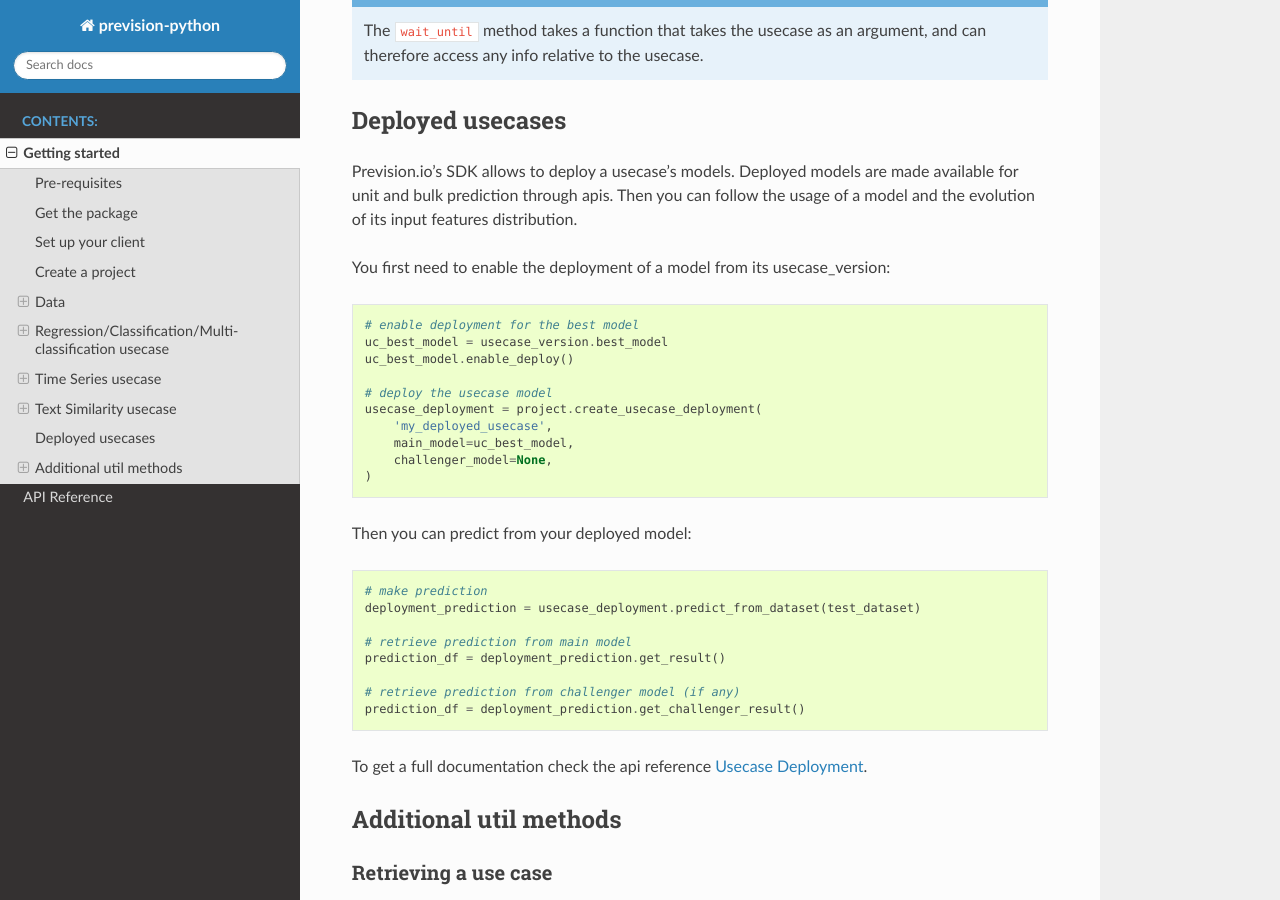
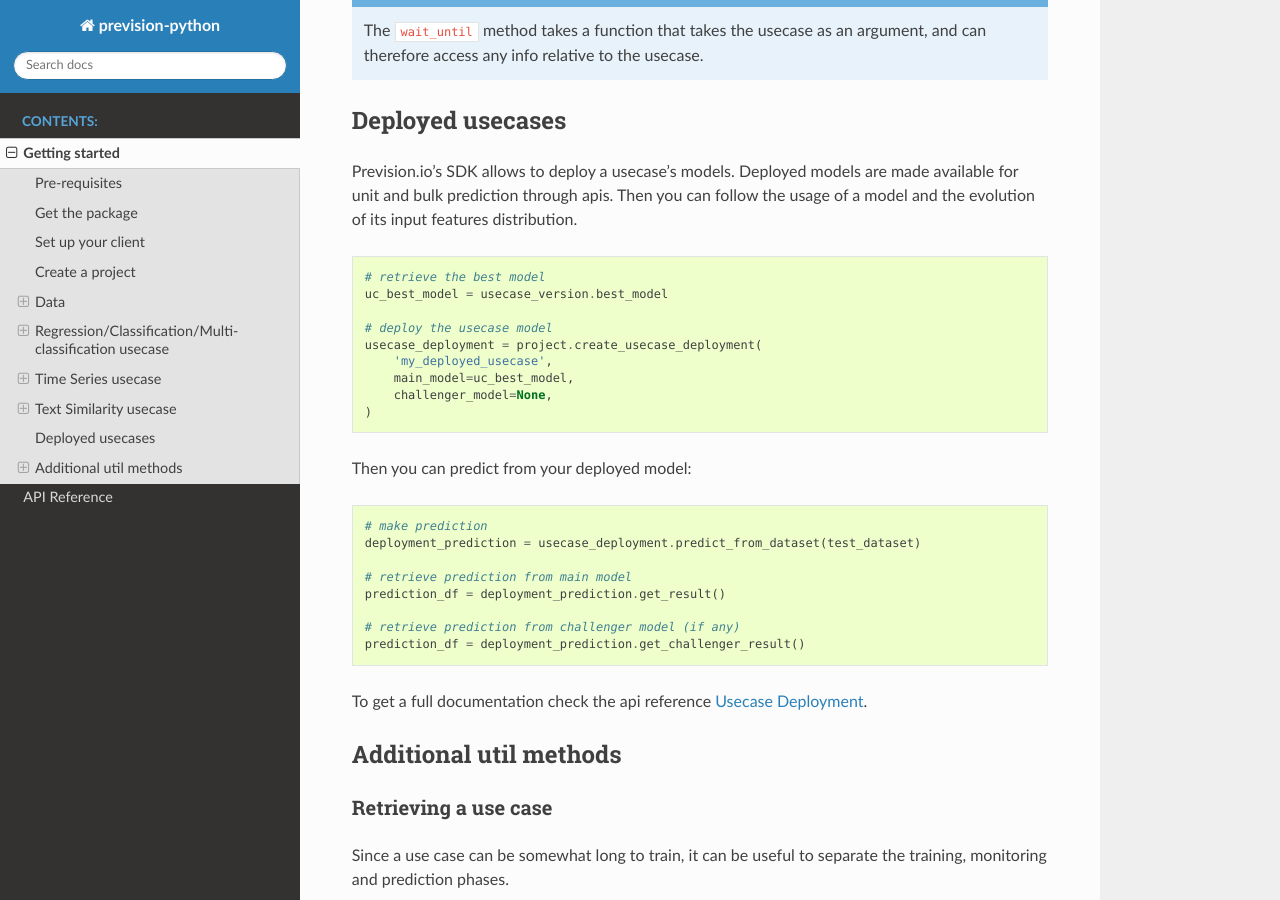
Before and after one commit to previsionio/prevision-python, a Sphinx documentation site: the page built from docs/source/getting_started.rst, in a window 1280 px wide and 900 px high, scrolled down 9444 px. Built offline with Sphinx 7.4.7 and the Read the Docs theme 2.0.0, drawn with Linux system fonts in a browser that asks for light colours; formulas are drawn with MathJax 3.

Commit message:
fix: no more 'enable_deploy'

```diff
--- a/docs/source/getting_started.rst
+++ b/docs/source/getting_started.rst
@@ -468,13 +468,10 @@
 
 Prevision.io's SDK allows to deploy a usecase's models. Deployed models are made available for unit and bulk prediction through apis. Then you can follow the usage of a model and the evolution of its input features distribution.
 
-You first need to enable the deployment of a model from its usecase_version:
-
 .. code-block:: python
 
-    # enable deployment for the best model
+    # retrieve the best model
     uc_best_model = usecase_version.best_model
-    uc_best_model.enable_deploy()
 
     # deploy the usecase model
     usecase_deployment = project.create_usecase_deployment(
```
